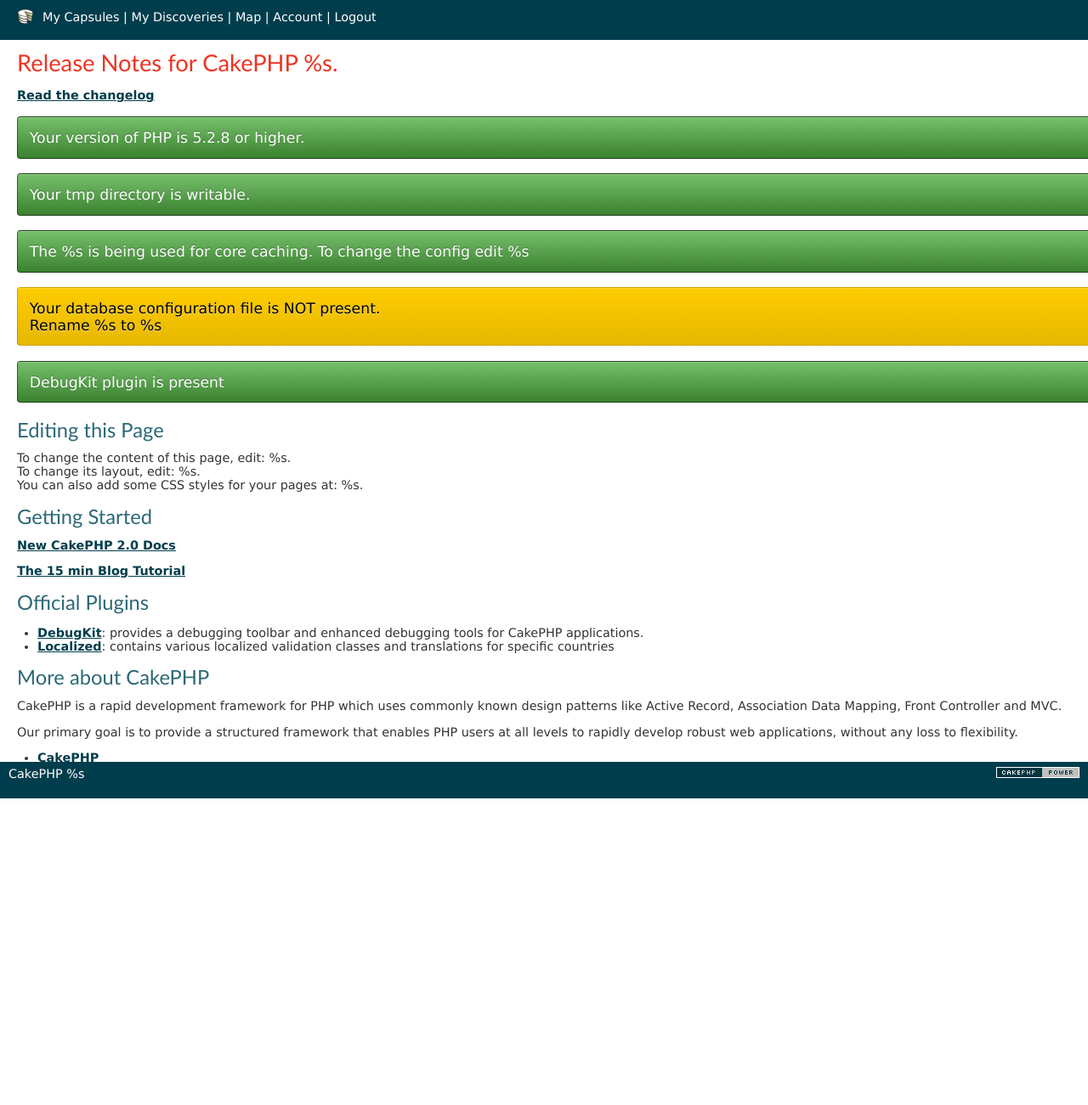
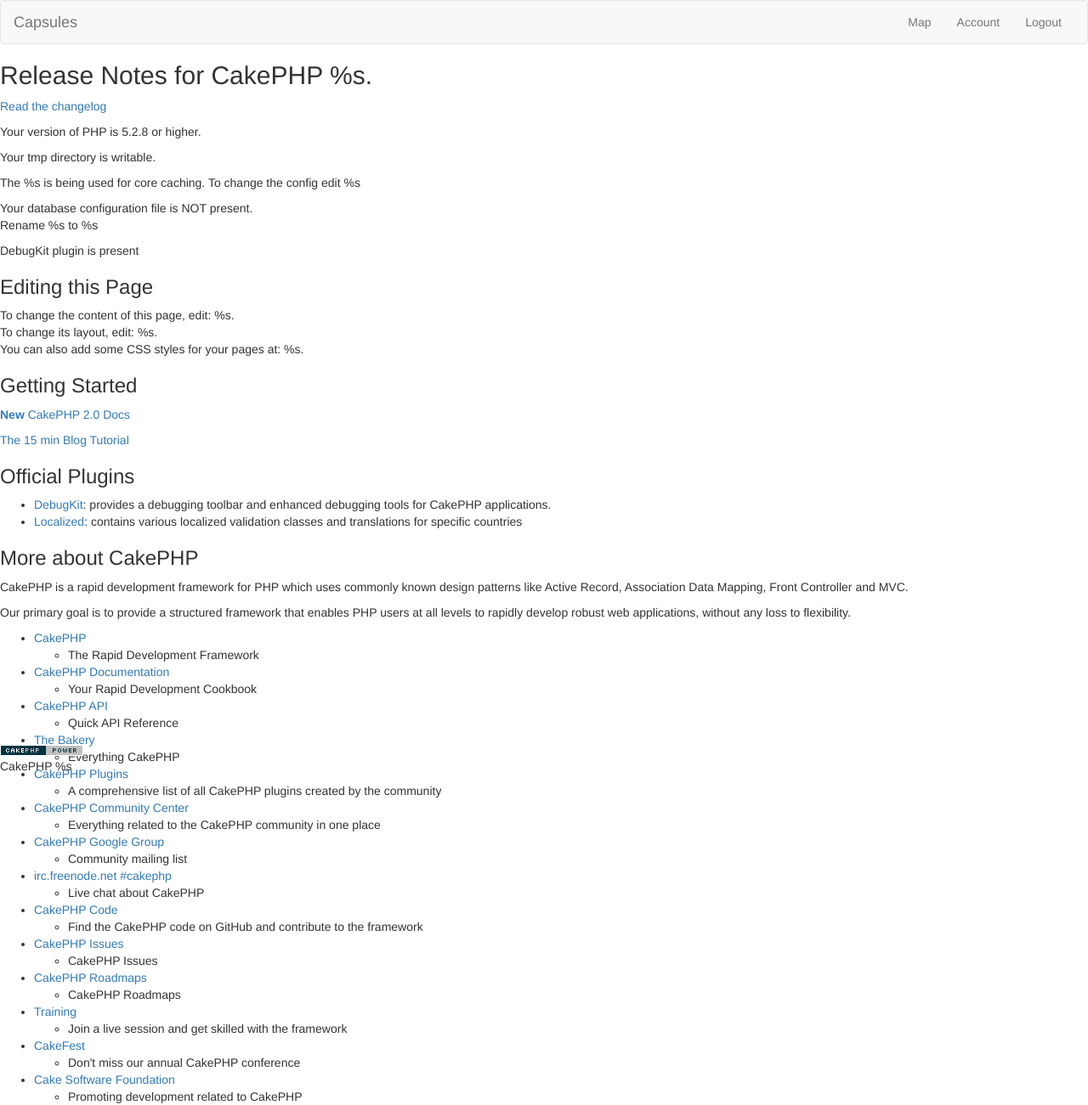
Before and after one commit to bretten/capsules, a CakePHP app: the page made by app/View/Pages/home.ctp in a window 1280 px wide. Shown: the whole page at 85% size. Before the commit the page ends 940 px from the top, so only its background shows below. Run offline with PHP 8.4 and a stand-in for CakePHP, Linux system fonts and the light colour scheme; the template is opened without the code that fills it, so the values that code supplies are empty; some libraries are stand-ins or nearby versions.

Commit message:
Added Bootstrap CDN CSS and Javascript components, Header is now a bootstrap navbar

```diff
--- a/app/View/Layouts/default.ctp
+++ b/app/View/Layouts/default.ctp
@@ -27,29 +27,43 @@ $cakeVersion = __d('cake_dev', 'CakePHP %s', Configure::version())
         <?php echo $cakeDescription ?>:
         <?php echo $title_for_layout; ?>
     </title>
+    <link rel="stylesheet" href="https://maxcdn.bootstrapcdn.com/bootstrap/3.2.0/css/bootstrap.min.css" />
     <link rel="stylesheet" type="text/css" href="/css/style.css" />
     <?php
         echo $this->Html->meta('icon');
-
-        echo $this->Html->css('cake.generic');
 
         echo $this->fetch('meta');
         echo $this->fetch('css');
         echo $this->fetch('script');
     ?>
     <script type="text/javascript" src="https://ajax.googleapis.com/ajax/libs/jquery/1.11.0/jquery.min.js"></script>
+    <script type="text/javascript" src="https://maxcdn.bootstrapcdn.com/bootstrap/3.2.0/js/bootstrap.min.js"></script>
 </head>
 <body>
     <div id="container">
-        <div id="header">
-            <h1>
-                <?php echo $this->Html->link(__('My Capsules'), array('controller' => 'capsules', 'action' => 'index')); ?> |
-                <?php echo $this->Html->link(__('My Discoveries'), array('controller' => 'discoveries', 'action' => 'index')); ?> |
-                <?php echo $this->Html->link(__('Map'), array('controller' => 'capsules', 'action' => 'map')); ?> |
-                <?php echo $this->Html->link(__('Account'), array('controller' => 'users', 'action' => 'account')); ?> |
-                <?php echo $this->Html->link(__('Logout'), array('controller' => 'users', 'action' => 'logout')); ?>
-            </h1>
-        </div>
+        <nav class="navbar navbar-default" role="navigation">
+            <div class="container-fluid">
+
+                <div class="navbar-header">
+                    <button type="button" class="navbar-toggle collapsed" data-toggle="collapse" data-target="#navbar-header-collapse">
+                        <span class="sr-only">Toggle Nav</span>
+                        <span class="icon-bar"></span>
+                        <span class="icon-bar"></span>
+                        <span class="icon-bar"></span>
+                    </button>
+                    <span class="navbar-brand">Capsules</span>
+                </div>
+
+                <div class="collapse navbar-collapse" id="navbar-header-collapse">
+                    <ul class="nav navbar-nav navbar-right">
+                        <li><?php echo $this->Html->link(__('Map'), array('controller' => 'capsules', 'action' => 'map')); ?></li>
+                        <li><?php echo $this->Html->link(__('Account'), array('controller' => 'users', 'action' => 'account')); ?></li>
+                        <li><?php echo $this->Html->link(__('Logout'), array('controller' => 'users', 'action' => 'logout')); ?></li>
+                    </ul>
+                </div>
+
+            </div>
+        </nav>
         <div id="content">
 
             <?php echo $this->Session->flash(); ?>
```
